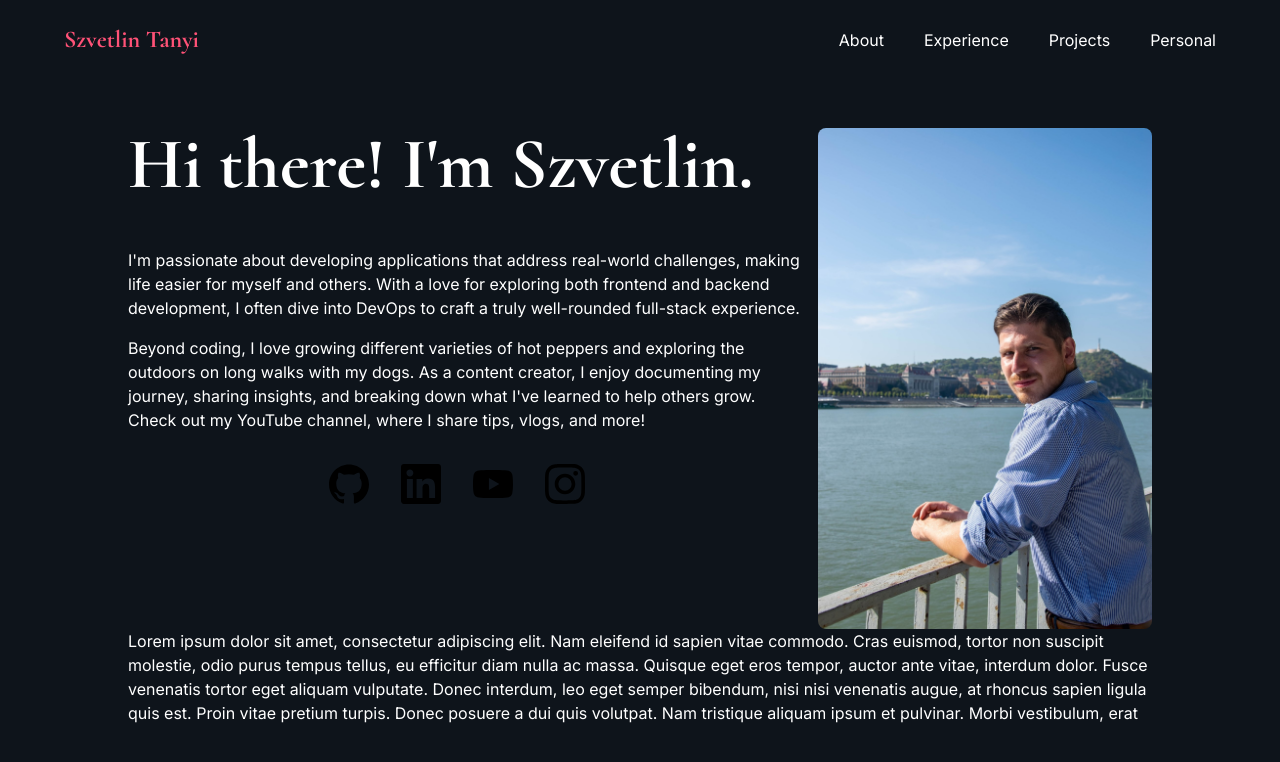
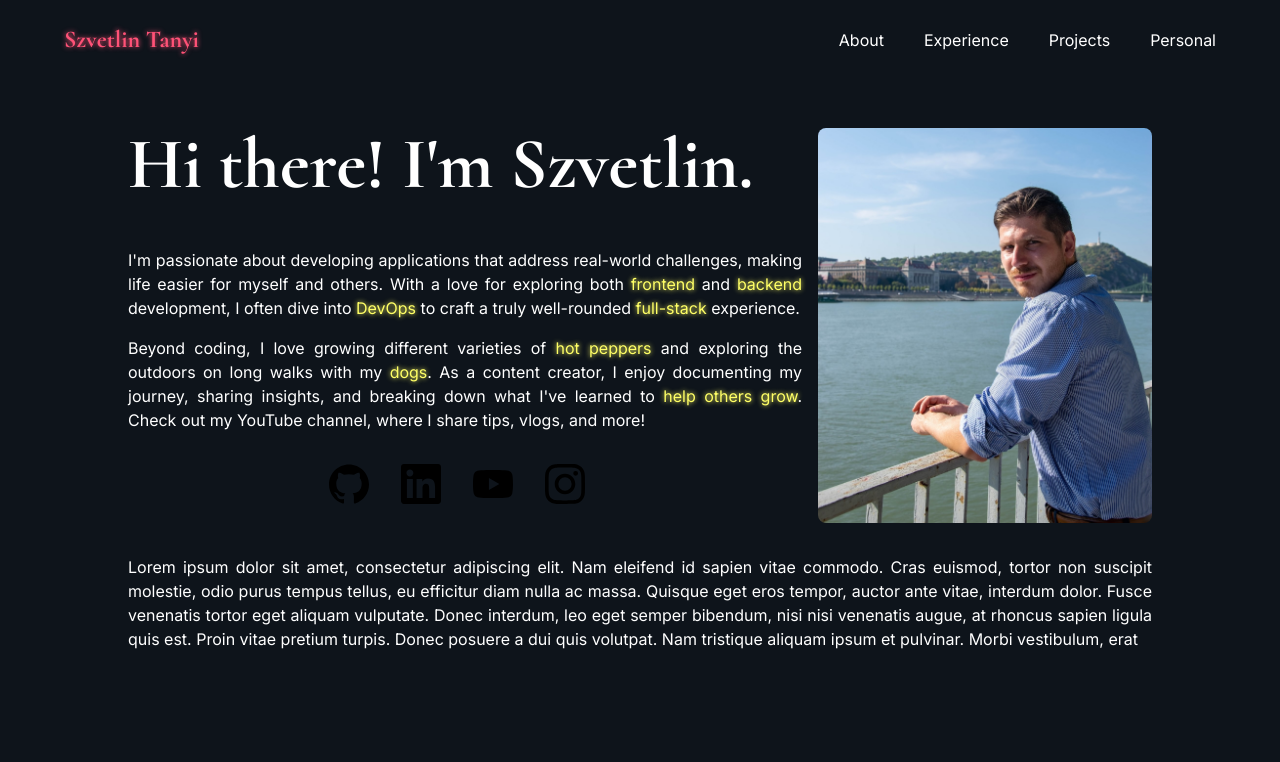
Before and after one commit to tsvetlin/svetlin-website-next, a Next.js app: page / in a window 1280 px wide. Shown: the top 762 px of the page. Built offline with nearby package versions, Linux system fonts and the light colour scheme.

Commit message:
rocking animation, text alignment

```diff
--- a/app/globals.css
+++ b/app/globals.css
@@ -17,6 +17,7 @@
   --text: #ffffff;
   --primary: #ff5277;
   --secondary: #43a9a3;
+  --tertiary: #ffff66;
 }
 
 @media (prefers-color-scheme: dark) {
@@ -40,6 +41,18 @@ h6 {
   font-family: var(--font-cormorant), serif;
 }
 
+em {
+  font-style: normal;
+  color: var(--primary);
+  text-shadow: 0 0 5px var(--primary);
+}
+
+em.highlight {
+  font-style: normal;
+  color: var(--tertiary);
+  text-shadow: 0 0 5px var(--tertiary);
+}
+
 @layer base {
   h1 {
     @apply text-2xl;
--- a/app/page.tsx
+++ b/app/page.tsx
@@ -8,26 +8,32 @@ export default function Home() {
       <Header />
       <main>
         <section className="max-w-5xl m-auto">
-          <div className="flex flex-row">
+          <div className="flex flex-row mb-8">
             <div>
               <h1 className="font-bold text-7xl mb-12">
                 Hi there! I'm Szvetlin.
               </h1>
               <div className="mr-4">
-                <p className="mb-4">
+                <p className="mb-4 text-justify">
                   I'm passionate about developing applications that address
                   real-world challenges, making life easier for myself and
-                  others. With a love for exploring both frontend and backend
-                  development, I often dive into DevOps to craft a truly
-                  well-rounded full-stack experience.
+                  others. With a love for exploring both
+                  <em className="highlight"> frontend</em> and
+                  <em className="highlight"> backend </em>
+                  development, I often dive into{' '}
+                  <em className="highlight">DevOps</em> to craft a truly
+                  well-rounded <em className="highlight">full-stack</em>{' '}
+                  experience.
                 </p>
-                <p className="mb-8">
-                  Beyond coding, I love growing different varieties of hot
-                  peppers and exploring the outdoors on long walks with my dogs.
-                  As a content creator, I enjoy documenting my journey, sharing
-                  insights, and breaking down what I've learned to help others
-                  grow. Check out my YouTube channel, where I share tips, vlogs,
-                  and more!
+                <p className="mb-8 text-justify">
+                  Beyond coding, I love growing different varieties of
+                  <em className="highlight"> hot peppers</em> and exploring the
+                  outdoors on long walks with my
+                  <em className="highlight"> dogs</em>. As a content creator, I
+                  enjoy documenting my journey, sharing insights, and breaking
+                  down what I've learned to
+                  <em className="highlight"> help others grow</em>. Check out my
+                  YouTube channel, where I share tips, vlogs, and more!
                 </p>
               </div>
               <div>
@@ -43,7 +49,7 @@ export default function Home() {
               priority
             />
           </div>
-          <p>
+          <p className="text-justify">
             Lorem ipsum dolor sit amet, consectetur adipiscing elit. Nam
             eleifend id sapien vitae commodo. Cras euismod, tortor non suscipit
             molestie, odio purus tempus tellus, eu efficitur diam nulla ac
--- a/app/ui/About/SocialIcon.tsx
+++ b/app/ui/About/SocialIcon.tsx
@@ -13,7 +13,7 @@ export default function SocialIcon({
     <li>
       <a href={href} target="_blank" rel="noopener noreferrer">
         <Image
-          className="dark:invert mr-8"
+          className="dark:invert mr-8 hover:animate-rocking"
           src={src}
           alt={alt}
           width={40}
--- a/app/ui/Header/Header.tsx
+++ b/app/ui/Header/Header.tsx
@@ -4,8 +4,8 @@ import ListItem from './ListItem';
 export default function Header() {
   return (
     <header className="flex flex-row justify-between h-20 content-center max-w-6xl m-auto mb-12">
-      <h1 className="content-center text-[--primary] font-bold">
-        Szvetlin Tanyi
+      <h1 className="content-center font-bold">
+        <em>Szvetlin Tanyi</em>
       </h1>
       <nav className="flex">
         <List>
--- a/tailwind.config.ts
+++ b/tailwind.config.ts
@@ -1,16 +1,26 @@
-import type { Config } from "tailwindcss";
+import type { Config } from 'tailwindcss';
 
 export default {
   content: [
-    "./pages/**/*.{js,ts,jsx,tsx,mdx}",
-    "./components/**/*.{js,ts,jsx,tsx,mdx}",
-    "./app/**/*.{js,ts,jsx,tsx,mdx}",
+    './pages/**/*.{js,ts,jsx,tsx,mdx}',
+    './components/**/*.{js,ts,jsx,tsx,mdx}',
+    './app/**/*.{js,ts,jsx,tsx,mdx}',
   ],
   theme: {
     extend: {
       colors: {
-        background: "var(--background)",
-        foreground: "var(--foreground)",
+        background: 'var(--background)',
+        foreground: 'var(--foreground)',
+      },
+      keyframes: {
+        rocking: {
+          '0%, 100%': { transform: 'rotate(0deg)' },
+          '25%': { transform: 'rotate(15deg)' },
+          '75%': { transform: 'rotate(-15deg)' },
+        },
+      },
+      animation: {
+        rocking: 'rocking 1s ease-in-out infinite',
       },
     },
   },
```
Also changed, not shown: public/prof.jpeg.
